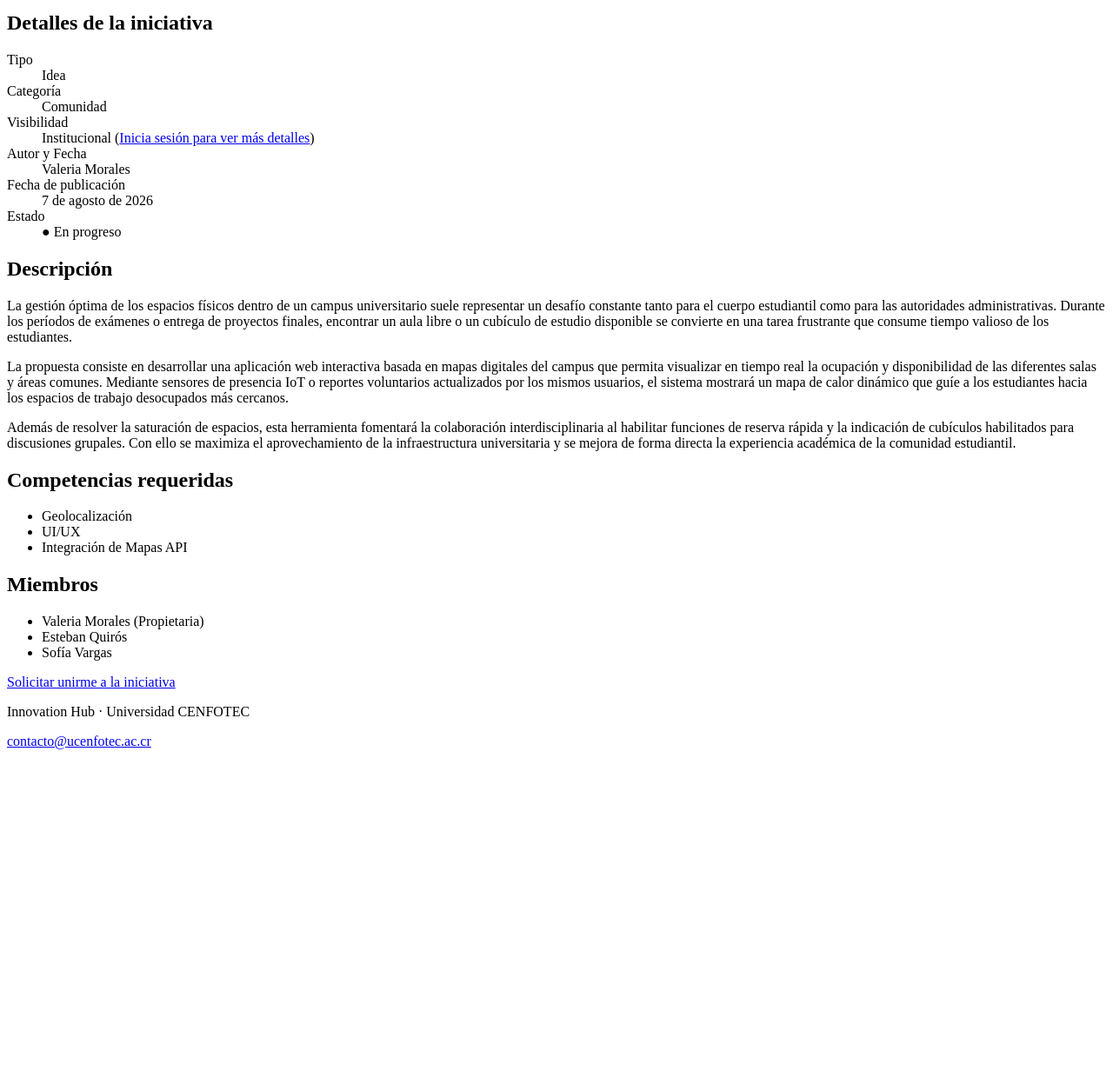
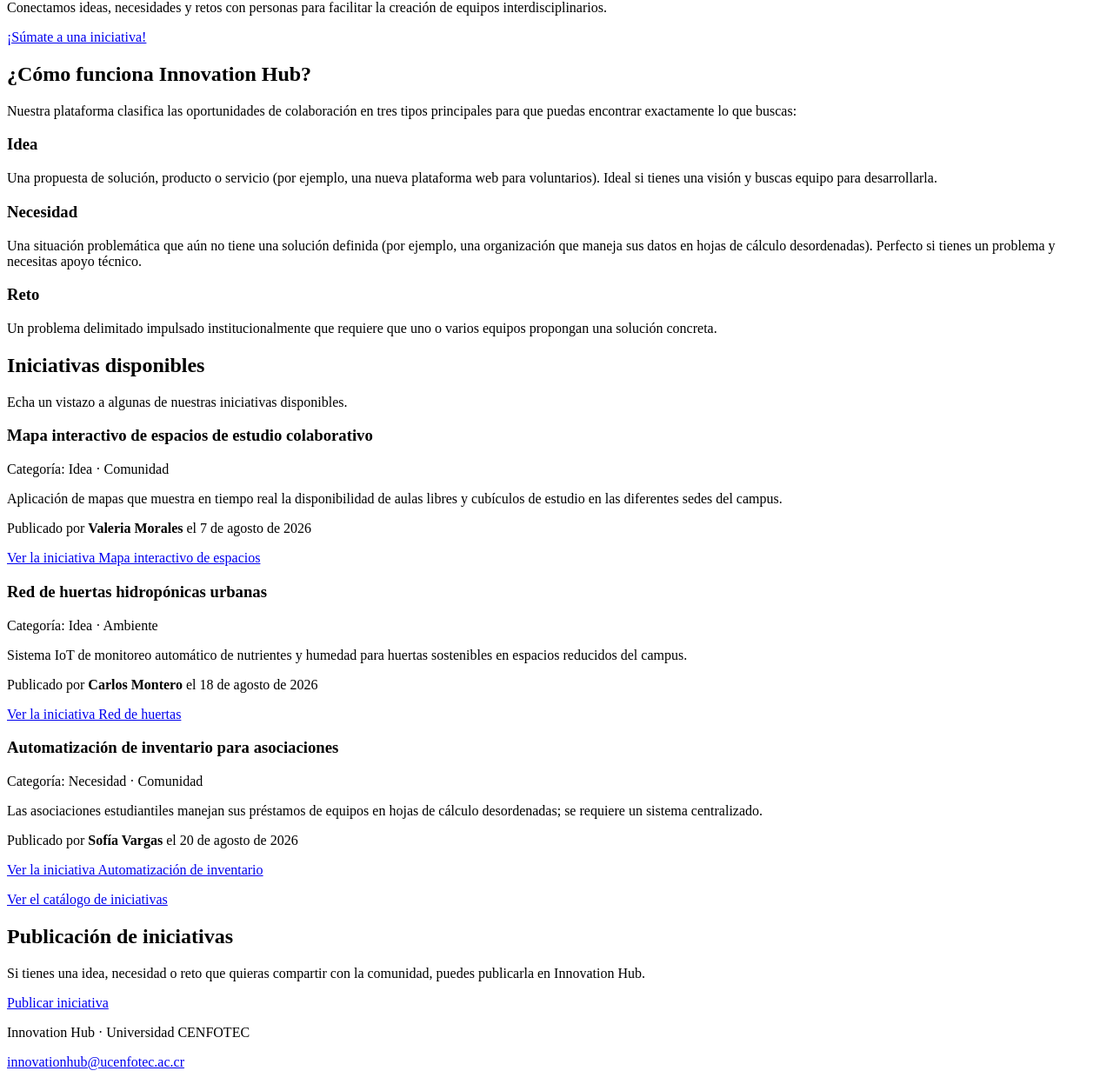
Before and after one commit to rod-sidney/PracticasProgramacionWebAvanzada, a plain HTML site: page index.html in a window 1280 px wide. Shown: the part 199-1446 px from the top of the page at 87% size. Before the commit the page ends 1077 px from the top, so only its background shows below. Drawn offline with Linux system fonts and the light colour scheme.

Commit message:
Página principal de InnovationHub - primera versión

```diff
--- a/index.html
+++ b/index.html
@@ -4,13 +4,13 @@
 <head>
     <meta charset="UTF-8">
     <meta name="viewport" content="width=device-width, initial-scale=1">
-    <title>Detalle de iniciativa — Innovation Hub</title>
+    <title>Inicio — Innovation Hub</title>
 </head>
 
 <body>
 
     <header>
-        <a href="../index.html">Innovation Hub</a>
+        <a href="../index.html" aria-current="page">Innovation Hub</a>
 
         <nav aria-label="Principal">
             <ul>
@@ -24,79 +24,110 @@
     </header>
 
     <main>
-        <h1>Mapa interactivo de espacios de estudio colaborativo</h1>
+        <section class="hero" aria-labelledby="Introducción a Innovation Hub">
+            <div class="hero-content">
+                <h1>Bienvenido a Innovation Hub</h1>
+                <p>Conectamos ideas, necesidades y retos con personas para facilitar la creación de equipos
+                    interdisciplinarios.</p>
+            </div>
 
-        <section aria-labelledby="informacion-iniciativa">
-            <h2 id="informacion-iniciativa" class="sr-only">Detalles de la iniciativa</h2>
+            <a href="paginas/catalogo-de-iniciativas.html" class="button" role="button">¡Súmate a una iniciativa!</a>
+        </section>
 
-            <!-- Lista descripción -->
-            <dl>
-                <dt>Tipo</dt>
-                <dd>Idea</dd>
+        <section class="como-funciona" aria-labelledby="titulo-como-funciona">
+            <h2 id="titulo-como-funciona">¿Cómo funciona Innovation Hub?</h2>
+            <p>Nuestra plataforma clasifica las oportunidades de colaboración en tres tipos principales para que puedas
+                encontrar exactamente lo que buscas:</p>
 
-                <dt>Categoría</dt>
-                <dd>Comunidad</dd>
+            <div class="tipos-iniciativas">
+                <article class="tipo-concepto">
+                    <h3>Idea</h3>
+                    <p>Una propuesta de solución, producto o servicio (por ejemplo, una nueva plataforma web para
+                        voluntarios). Ideal si tienes una visión y buscas equipo para desarrollarla.</p>
+                </article>
 
-                <dt>Visibilidad</dt>
-                <dd>Institucional (<a href="login.html">Inicia sesión para ver más detalles</a>)</dd>
+                <article class="tipo-concepto">
+                    <h3>Necesidad</h3>
+                    <p>Una situación problemática que aún no tiene una solución definida (por ejemplo, una organización
+                        que maneja sus datos en hojas de cálculo desordenadas). Perfecto si tienes un problema y
+                        necesitas apoyo técnico.</p>
+                </article>
 
-                <dt>Autor y Fecha</dt>
-                <dd>Valeria Morales</dd>
+                <article class="tipo-concepto">
+                    <h3>Reto</h3>
+                    <p>Un problema delimitado impulsado institucionalmente que requiere que uno o varios equipos
+                        propongan una solución concreta.</p>
+                </article>
+            </div>
+        </section>
 
-                <dt>Fecha de publicación</dt>
-                <dd>
+        <section class="iniciativas-disponibles" aria-labelledby="iniciativas-disponibles">
+            <h2 id="iniciativas-disponibles">Iniciativas disponibles</h2>
+            <p>Echa un vistazo a algunas de nuestras iniciativas disponibles.</p>
+
+            <article class="iniciativa">
+                <h3>Mapa interactivo de espacios de estudio colaborativo</h3>
+
+                <p><span aria-hidden="true">Categoría:</span> Idea · Comunidad</p>
+
+                <p>Aplicación de mapas que muestra en tiempo real la disponibilidad de aulas libres y cubículos de
+                    estudio en las diferentes sedes del campus.</p>
+
+                <p>Publicado por <strong>Valeria Morales</strong> el
                     <time datetime="2026-08-07">7 de agosto de 2026</time>
-                </dd>
+                </p>
 
-                <dt>Estado</dt>
-                <dd>
-                    <span class="estado">
-                        <span aria-hidden="true">●</span> En progreso
-                    </span>
-                </dd>
-            </dl>
+                <p><a href="detalle-iniciativa.html">Ver la iniciativa Mapa interactivo de espacios</a></p>
+            </article>
 
-            <section aria-labelledby="titulo-descripcion">
-                <h2 id="titulo-descripcion">Descripción</h2>
-                <p>
-                    La gestión óptima de los espacios físicos dentro de un campus universitario suele representar un desafío constante tanto para el cuerpo estudiantil como para las autoridades administrativas. Durante los períodos de exámenes o entrega de proyectos finales, encontrar un aula libre o un cubículo de estudio disponible se convierte en una tarea frustrante que consume tiempo valioso de los estudiantes.
+            <article class="iniciativa">
+                <h3>Red de huertas hidropónicas urbanas</h3>
+
+                <p><span aria-hidden="true">Categoría:</span> Idea · Ambiente</p>
+
+                <p>Sistema IoT de monitoreo automático de nutrientes y humedad para huertas sostenibles en espacios
+                    reducidos del campus.</p>
+
+                <p>Publicado por <strong>Carlos Montero</strong> el
+                    <time datetime="2026-08-18">18 de agosto de 2026</time>
                 </p>
-                <p>
-                    La propuesta consiste en desarrollar una aplicación web interactiva basada en mapas digitales del campus que permita visualizar en tiempo real la ocupación y disponibilidad de las diferentes salas y áreas comunes. Mediante sensores de presencia IoT o reportes voluntarios actualizados por los mismos usuarios, el sistema mostrará un mapa de calor dinámico que guíe a los estudiantes hacia los espacios de trabajo desocupados más cercanos.
+
+                <p><a href="detalle.html">Ver la iniciativa Red de huertas</a></p>
+            </article>
+
+            <article class="iniciativa">
+                <h3>Automatización de inventario para asociaciones</h3>
+
+                <p><span aria-hidden="true">Categoría:</span> Necesidad · Comunidad</p>
+
+                <p>Las asociaciones estudiantiles manejan sus préstamos de equipos en hojas de cálculo desordenadas; se
+                    requiere un sistema centralizado.</p>
+
+                <p>Publicado por <strong>Sofía Vargas</strong> el
+                    <time datetime="2026-08-20">20 de agosto de 2026</time>
                 </p>
-                <p>
-                    Además de resolver la saturación de espacios, esta herramienta fomentará la colaboración interdisciplinaria al habilitar funciones de reserva rápida y la indicación de cubículos habilitados para discusiones grupales. Con ello se maximiza el aprovechamiento de la infraestructura
-                    universitaria y se mejora de forma directa la experiencia académica de la comunidad estudiantil.
-                </p>
-            </section>
 
-            <section aria-labelledby="titulo-competencias">
-                <h2 id="titulo-competencias">Competencias requeridas</h2>
-                <ul>
-                    <li>Geolocalización</li>
-                    <li>UI/UX</li>
-                    <li>Integración de Mapas API</li>
-                </ul>
-            </section>
+                <p><a href="detalle.html">Ver la iniciativa Automatización de inventario</a></p>
+            </article>
 
-            <section aria-labelledby="titulo-miembros">
-                <h2 id="titulo-miembros">Miembros</h2>
-                <ul>
-                    <li>Valeria Morales (Propietaria)</li>
-                    <li>Esteban Quirós</li>
-                    <li>Sofía Vargas</li>
-                </ul>
-            </section>
+            <a href="paginas/catalogo-de-iniciativas.html">Ver el catálogo de iniciativas</a>
 
-            <p>
-                <a href="solicitud-de-participacion.html" class="boton-primario">Solicitar unirme a la iniciativa</a>
-            </p>
         </section>
+
+        <section class="publicacion-de-iniciativas" aria-labelledby="publicacion-de-iniciativas">
+            <h2 id="publicacion-de-iniciativas">Publicación de iniciativas</h2>
+            <p>Si tienes una idea, necesidad o reto que quieras compartir con la comunidad, puedes publicarla en
+                Innovation Hub.</p>
+
+            <a href="paginas/registro-de-iniciativa.html" class="button">Publicar iniciativa</a>
+
+        </section>
+
     </main>
 
-    <footer>
+    <footer class="footer">
         <p>Innovation Hub · Universidad CENFOTEC</p>
-        <p><a href="mailto:contacto@ucenfotec.ac.cr">contacto@ucenfotec.ac.cr</a></p>
+        <p><a href="mailto:innovationhub@ucenfotec.ac.cr">innovationhub@ucenfotec.ac.cr</a></p>
     </footer>
 
 </body>
```
Also changed, not shown: Lab2_MaquetacionSemanticaCatalogo/detalle-de-iniciativa.html (added, +104 -0 lines).
